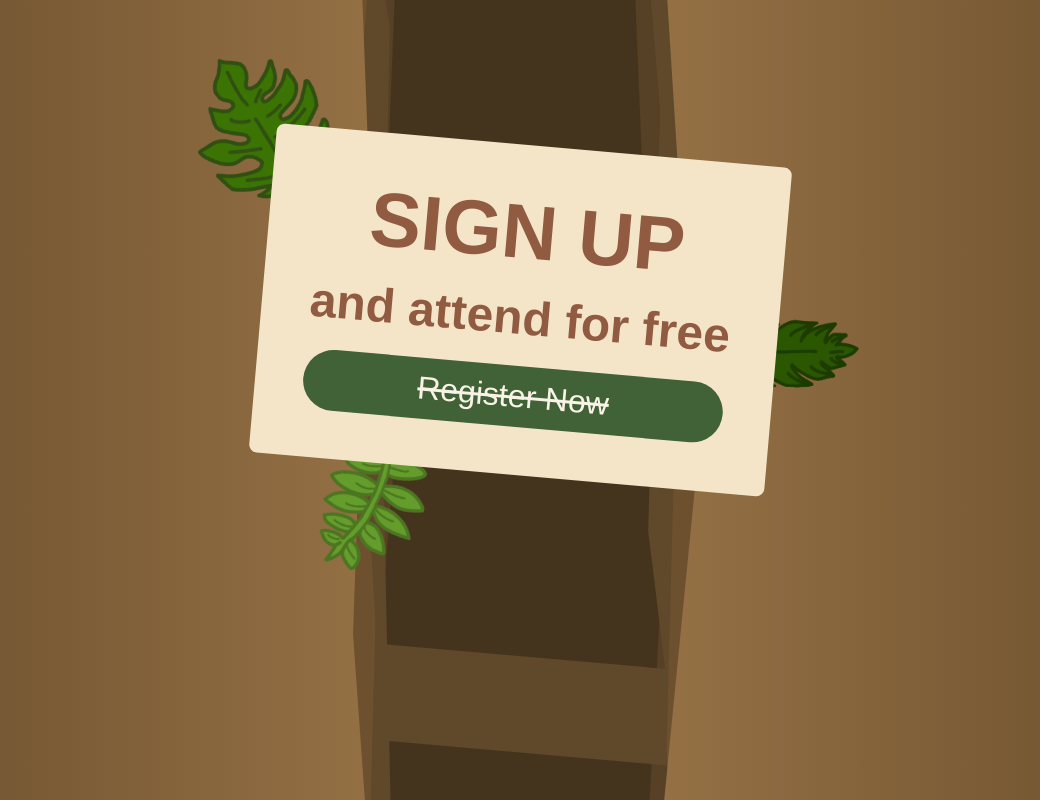
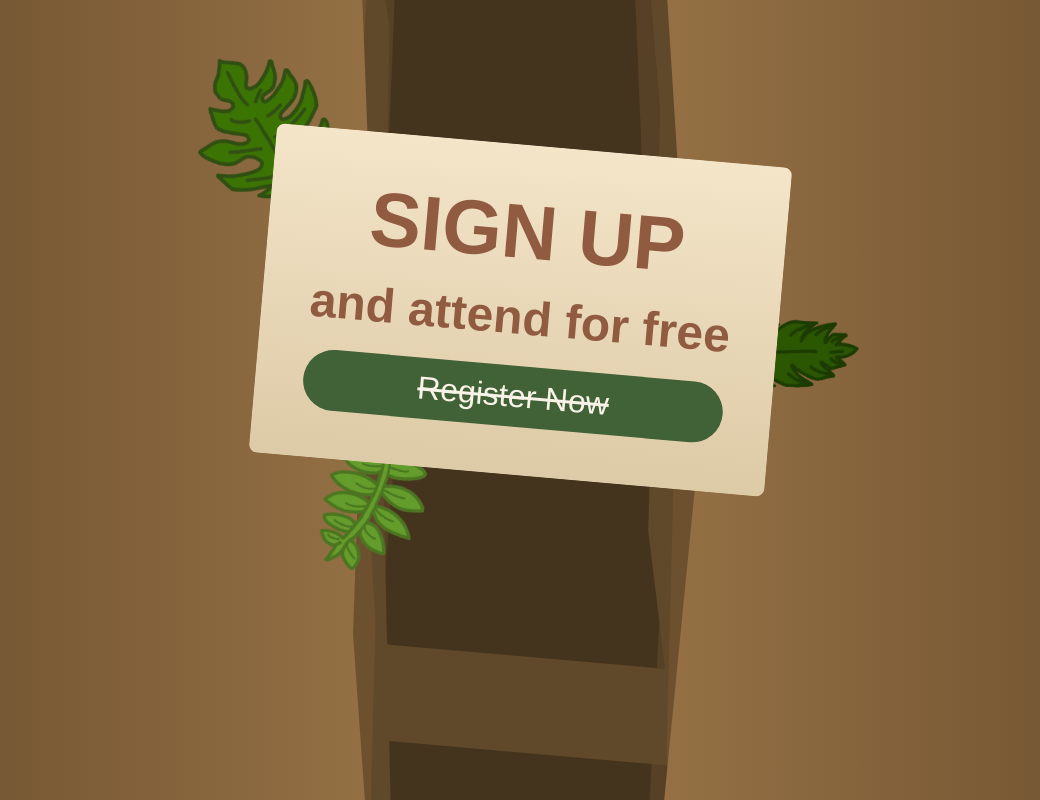
Before and after one commit to wyu4/camel-case, a React (Vite) app: page / in a window 1280 px wide. Shown: the part 2540-3340 px from the top of the page, without its empty margins (119-1159 px from the left). Built offline with nearby package versions, Linux system fonts and the light colour scheme; no server answers; a web font is replaced by a local one.

Commit message:
Recolor placks and fix sponsors layering

```diff
--- a/src/css/Guide.css
+++ b/src/css/Guide.css
@@ -324,7 +324,7 @@
 }
 
 .guide .content .plack {
-    background-color: var(--high-beige);
+    background-image: linear-gradient(to bottom, var(--high-beige), #ddcaa6);
     display: flex;
     flex-direction: column;
     flex-wrap: nowrap;
--- a/src/css/Sponsors.css
+++ b/src/css/Sponsors.css
@@ -22,7 +22,7 @@
     align-items: stretch;
     gap: var(--spacing);
     margin-top: 6vh;
-    z-index: 20;
+    z-index: 40;
 }
 
 .sponsors .info .about {
```
